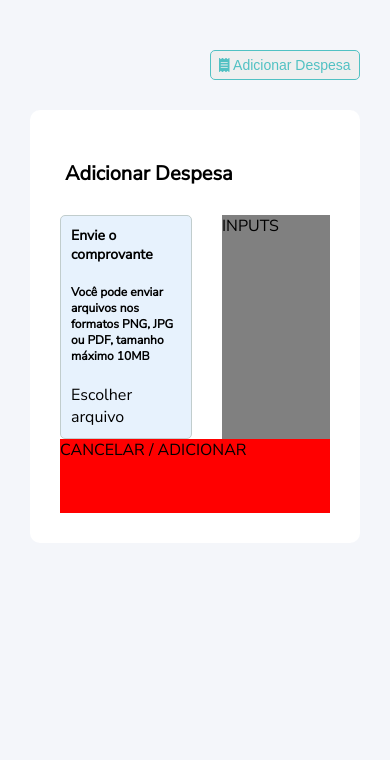
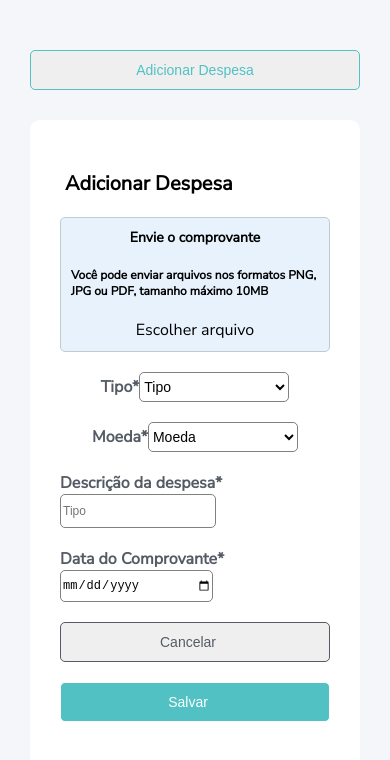
Before and after one commit to Daniel-Quirino/hotmart-challenge-front, a React (Create React App) app: page / in a window 390 px wide. Both pictures are taken after a click on the button "Adicionar Despesa". Shown: the top 760 px of the page. Built offline with nearby package versions, Linux system fonts and the light colour scheme; no server answers.

Commit message:
feat: Finalized MVP of the expense screen

```diff
--- a/src/App.scss
+++ b/src/App.scss
@@ -28,3 +28,22 @@ a {
 .flex {
   display: flex;
 }
+
+
+input {
+  width: 150px;
+  height: 30px;
+  border-radius: 5px;
+  border: solid 1px gray;
+  background-color: white;
+  font-size: 12px;
+}
+
+select {
+  width: 150px;
+  height: 30px;
+  border-radius: 5px;
+  border: solid 1px gray;
+  background-color: white;
+  font-size: 14px;
+}
--- /dev/null
+++ b/src/Enum/Coins.js
@@ -0,0 +1,6 @@
+export const enumCoins  = {
+  'BRL': 'R$',
+  'USA': '$',
+  'UK': '£'
+  //...
+}
--- a/src/Pages/Refund/Components/AddExpense/AddExpense.js
+++ b/src/Pages/Refund/Components/AddExpense/AddExpense.js
@@ -1,10 +1,51 @@
-import { renderFontAwesomeIcon } from '../../Components/Icons/Icons';
+import './AddExpense.scss';
+import { enumExpenseTypes } from '../../../../Enum/Timeline';
+import { enumCoins } from '../../../../Enum/Coins';
 
-import './AddExpense.scss';
+
+const renderCancelButton = (props) => {
+  return (
+    <button className='add-expense-button_cancel' onClick={props.addNewExpense} >
+      Cancelar
+    </button>
+  )
+}
+
+const renderSaveButton = (props) => {
+  return (
+    <button type='submit' className='add-expense-button_save' onClick={props.addNewExpense} >
+      Salvar
+    </button>
+  )
+}
+
+const selectTypes = () => {
+  return (
+    <select placeholder='Tipo'>
+      <option disabled selected value> Tipo </option>
+      <option> {enumExpenseTypes['hotel-fee']} </option>
+      <option> {enumExpenseTypes['food']} </option>
+    </select>
+  )
+}
+
+
+const selectCoins = () => {
+  return (
+    <select placeholder='Moeda'>
+      <option disabled selected value> Moeda </option>
+      <option> {enumCoins['BRL']} </option>
+      <option> {enumCoins['USA']} </option>
+      <option> {enumCoins['UK']} </option>
+    </select>
+  )
+}
+
+
 
 const AddExpense = (props) => {
   return (
-    <div className='add-expense-padding'>
+    <form className='add-expense-padding'>
       <div className='add-expense'>
         <div className='add-expense__title'>
           <span className='add-expense__title__text'> Adicionar Despesa </span>
@@ -16,14 +57,39 @@ const AddExpense = (props) => {
             <span className='add-expense__receipt__choose'>Escolher arquivo</span>
           </div>
         </div>
-        <div className='add-expense__inputs'>
-          <span>INPUTS</span>
+        <div className='add-expense__inputs__form'>
+          <div className="add-expense__inputs__type">
+            <label>Tipo*</label>
+            {selectTypes()}
+          </div>
+          <div className="add-expense__inputs__coin">
+            <label>Moeda*</label>
+            {selectCoins()}
+          </div>
+          <div className="add-expense__inputs__expense_description">
+            <label>Descrição da despesa*</label>
+            <input
+              type='text'
+              placeholder='Tipo'
+            />
+          </div>
+          <div className="add-expense__inputs__voucher_date">
+            <label>Data do Comprovante*</label>
+            <input
+              placeholder='Selecione a data'
+              type='date'
+            />
+          </div>
+
         </div>
         <div className='add-expense__buttons'>
-          <span>CANCELAR / ADICIONAR</span>
+          {renderCancelButton(props)}
+          <div className='add-expense__buttons_margin'>
+            {renderSaveButton(props)}
+          </div>
         </div>
       </div>
-    </div>
+    </form>
   )
 }
 
--- a/src/Pages/Refund/Components/AddExpense/AddExpense.scss
+++ b/src/Pages/Refund/Components/AddExpense/AddExpense.scss
@@ -1,3 +1,7 @@
+$strong-color: #545b64;
+$save-color: white;
+$clear-blue: #51c1c3;
+
 .add-expense-padding {
   padding: 30px;
   background-color: white;
@@ -65,8 +69,112 @@
   background-color: gray;
 }
 
+.add-expense__inputs__form {
+  display: grid;
+  grid-template-columns: 1fr 1fr;
+  grid-row: 1fr 1fr 1fr;
+}
+
+.add-expense__inputs__type {
+  grid-column: 1 / 2;
+  grid-row: 1 / 2;
+}
+
+.add-expense__inputs__coin {
+  grid-column: 2 / 3;
+  grid-row: 1 / 2;
+}
+
+.add-expense__inputs__expense_description {
+  grid-column: 1 / 2;
+  grid-row: 2 / 3;
+}
+
+.add-expense__inputs__voucher_date {
+  grid-column: 1 / 2;
+  grid-row: 3 / 4;
+}
+
 .add-expense__buttons {
   grid-column: 1 / 3;
   grid-row: 4 / 5;
-  background-color: red;
+  display: flex;
+  justify-content: flex-end;
+  margin-top: 20px;
 }
+
+.add-expense-button_cancel {
+  border: 1px $strong-color solid;
+  border-radius: 5px;
+  font-size: 14px;
+  color: $strong-color;
+  height: 30px;
+  width: 80px;
+
+  &:hover {
+    cursor: pointer;
+  }
+}
+
+.add-expense-button_save {
+  border: 1px $save-color solid;
+  border-radius: 5px;
+  background-color: $clear-blue;
+  font-size: 14px;
+  color: $save-color;
+  height: 30px;
+  width: 80px;
+
+  &:hover {
+    cursor: pointer;
+  }
+}
+
+.add-expense__inputs__form {
+
+  label {
+    color: $strong-color;
+    font-weight: bold;
+  }
+}
+
+.add-expense__buttons_margin {
+  margin-left: 10px;
+}
+
+@media(max-width: 950px) {
+  .add-expense {
+    display: flex;
+    flex-direction: column;
+  }
+
+  .add-expense__inputs__form {
+    display: flex;
+    flex-direction: column;
+  }
+
+  .add-expense__buttons {
+    flex-direction: column;
+    margin-top: 20px;
+  }
+
+  .add-expense-button_cancel , .add-expense-button_save {
+    width: 100%;
+    height: 40px;
+    padding-right: 20px;
+  }
+
+  .add-expense__receipt {
+    padding: 0px;
+  }
+
+  .add-expense__buttons_margin {
+    margin: 20px 0px 20px 0px;;
+  }
+
+  .add-expense__inputs__type, .add-expense__inputs__coin, .add-expense__inputs__expense_description, .add-expense__inputs__voucher_date {
+    align-self: center;
+    margin-top: 20px;
+  }
+
+}
--- a/src/Pages/Refund/Components/Button/Button.js
+++ /dev/null
@@ -1,13 +0,0 @@
-import { renderFontAwesomeIcon } from '../../Components/Icons/Icons';
-
-import './Button.scss';
-
-const Button = (props) => {
-  return (
-    <button className='add-expense-button' onClick={props.addNewExpense}>
-      {renderFontAwesomeIcon('RECEIPT')} Adicionar Despesa
-    </button>
-  )
-}
-
-export default Button;
--- a/src/Pages/Refund/Components/Button/Button.scss
+++ /dev/null
@@ -1,18 +0,0 @@
-$clear-blue: #51c1c3;
-
-.add-expense-button {
-  border: 1px $clear-blue solid;
-  border-radius: 5px;
-  font-size: 14px;
-  color: $clear-blue;
-  height: 30px;
-  width: 150px;
-
-  &:hover {
-    cursor: pointer;
-  }
-
-  &:active {
-    border: 1px $clear-blue solid;
-  }
-}
--- a/src/Pages/Refund/Components/SideBar/SideBar.scss
+++ b/src/Pages/Refund/Components/SideBar/SideBar.scss
@@ -7,6 +7,7 @@ $strong-color: #053d4e;
   margin-bottom: 30px;
   padding: 40px 30px;
   background-color: white;
+  border-radius: 10px;
 }
 
 .side-bar__balance {
@@ -100,6 +101,6 @@ $strong-color: #053d4e;
   .side-bar {
     grid-row: 1 / 2;
     grid-column: 2 / 3;
-    margin: 0px;
+    margin-bottom: 30px;
   }
 }
--- a/src/Pages/Refund/Refund.js
+++ b/src/Pages/Refund/Refund.js
@@ -2,7 +2,6 @@ import React from 'react';
 import Header from './Components/Header';
 import Timeline from './Components/Timeline';
 import SideBar from './Components/SideBar';
-import Button from './Components/Button/Button';
 import AddExpense from './Components/AddExpense/AddExpense';
 
 import './Refund.scss';
@@ -15,14 +14,22 @@ const AnticipationRefund = () => {
     setAddExpanse(!addExpense)
   }
 
+  const renderAddExpenseButton = () => {
+    return (
+      <button className='add-expense-button' onClick={addNewExpense}>
+        Adicionar Despesa
+      </button>
+    )
+  }
+
   return (
       <div className='quick_ops__grid'>
         <div className='quick_ops__header-timeline'>
           <Header />
           <div className='quick_ops__expense-button'>
-            <Button addNewExpense={addNewExpense}/>
+            {renderAddExpenseButton()}
           </div>
-          {!addExpense ? <Timeline /> : <AddExpense />}
+          {!addExpense ? <Timeline /> : AddExpense({addNewExpense: addNewExpense})}
         </div>
         <div className='quick_ops__side-bar' >
           <SideBar  />
--- a/src/Pages/Refund/Refund.scss
+++ b/src/Pages/Refund/Refund.scss
@@ -1,3 +1,6 @@
+
+$clear-blue: #51c1c3;
+
 .quick_ops__grid {
   display: grid;
   grid-template-columns: 9fr 4fr;
@@ -22,6 +25,23 @@
   margin: 20px 0px 0px 0px;
 }
 
+.add-expense-button {
+  border: 1px $clear-blue solid;
+  border-radius: 5px;
+  font-size: 14px;
+  color: $clear-blue;
+  height: 30px;
+  width: 150px;
+
+  &:hover {
+    cursor: pointer;
+  }
+
+  &:active {
+    border: 1px $clear-blue solid;
+  }
+}
+
 
 @media(max-width: 950px) {
   .quick_ops__grid {
@@ -38,4 +58,9 @@
     grid-row: 2 / 3;
     grid-column: 1 / 2;
   }
+
+  .add-expense-button {
+    width: 100%;
+    height: 40px;
+  }
 }
```
